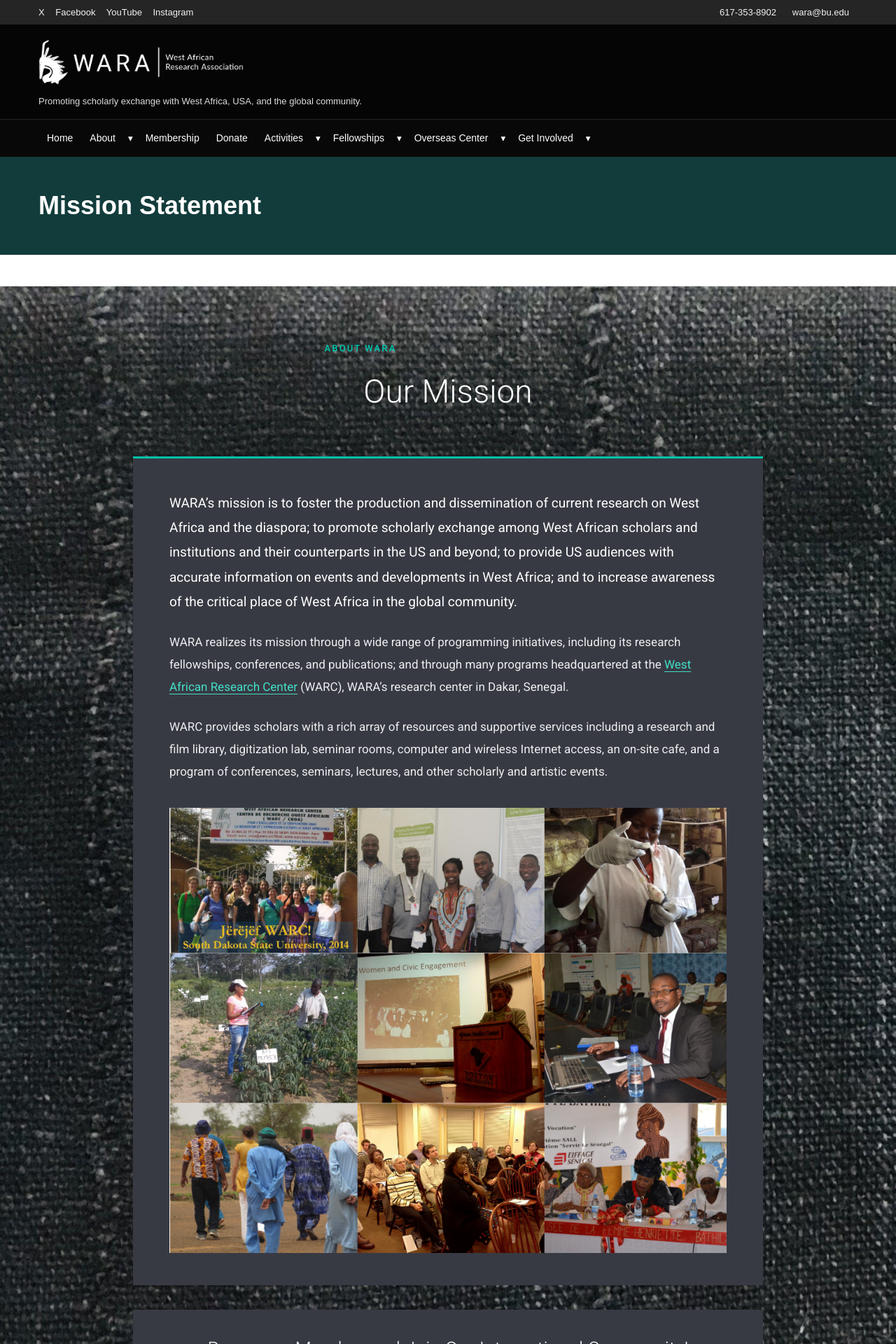
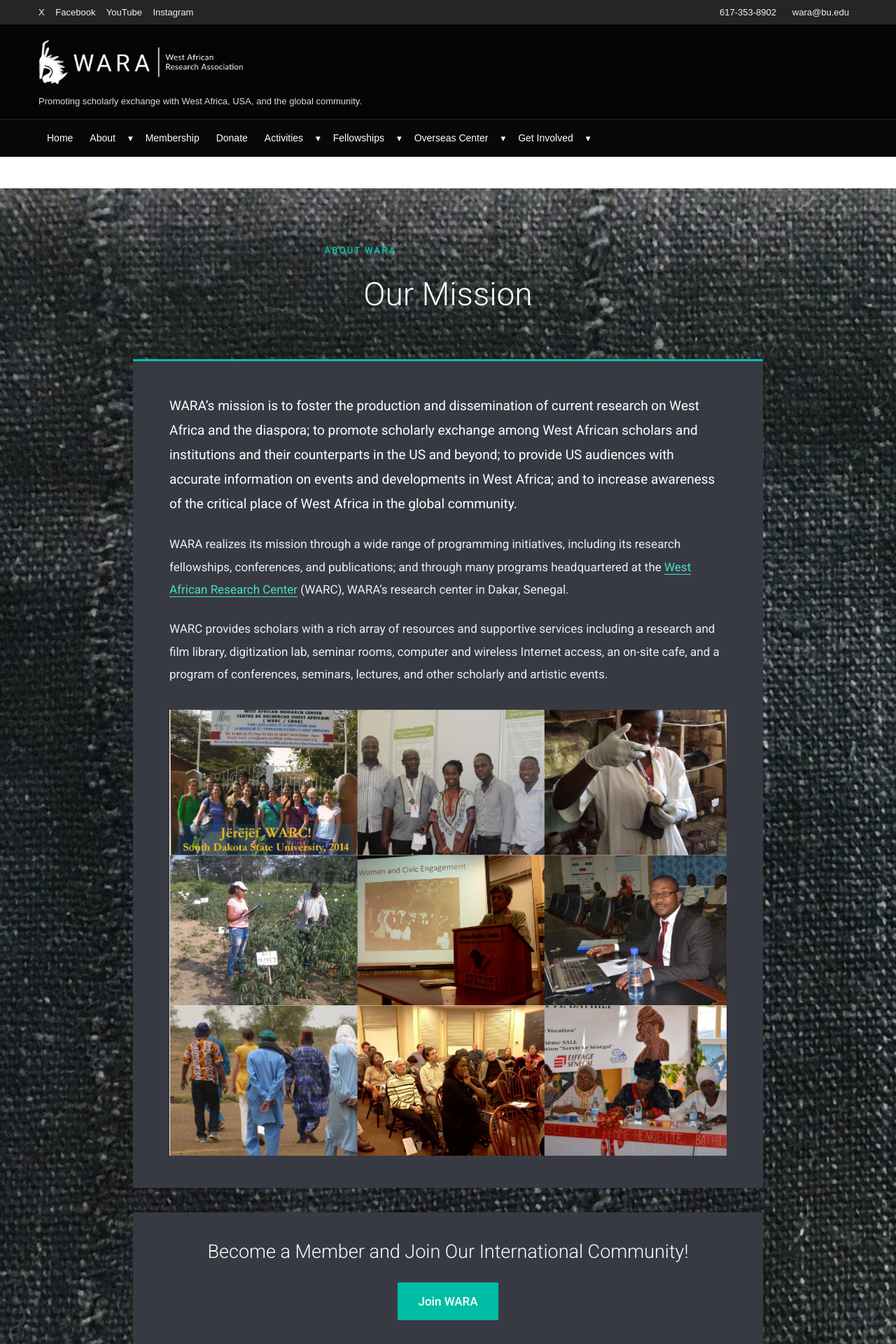
Before and after one commit to warawebsite/westafricanresearchassociation, a Jekyll site: the page built from docs/about/mission-statement/index.md, in a window 1280 px wide. Shown: the top 1920 px of the page at 70% size. Built offline with Jekyll 4.4.1, drawn with Linux system fonts in a browser that asks for light colours.

Commit message:
Remove Mission Statement banner and unwanted spacing

```diff
--- a/docs/assets/css/wara-mission-page.css
+++ b/docs/assets/css/wara-mission-page.css
@@ -204,3 +204,24 @@
 html, body {
   overflow-x: clip;
 }
+
+/* Mission Statement: remove unwanted title banner and spacing */
+body:has(.wara-mission-page) .page-header,
+body:has(.wara-mission-page) .page-title,
+body:has(.wara-mission-page) .page-banner,
+body:has(.wara-mission-page) .breadcrumb,
+body:has(.wara-mission-page) .breadcrumb-section,
+body:has(.wara-mission-page) .inner-page-header {
+  display: none !important;
+}
+
+body:has(.wara-mission-page) main,
+body:has(.wara-mission-page) .page-content,
+body:has(.wara-mission-page) .content-wrapper {
+  padding-top: 0 !important;
+  margin-top: 0 !important;
+}
+
+body:has(.wara-mission-page) .wara-mission-page {
+  margin-top: 0 !important;
+}
```
